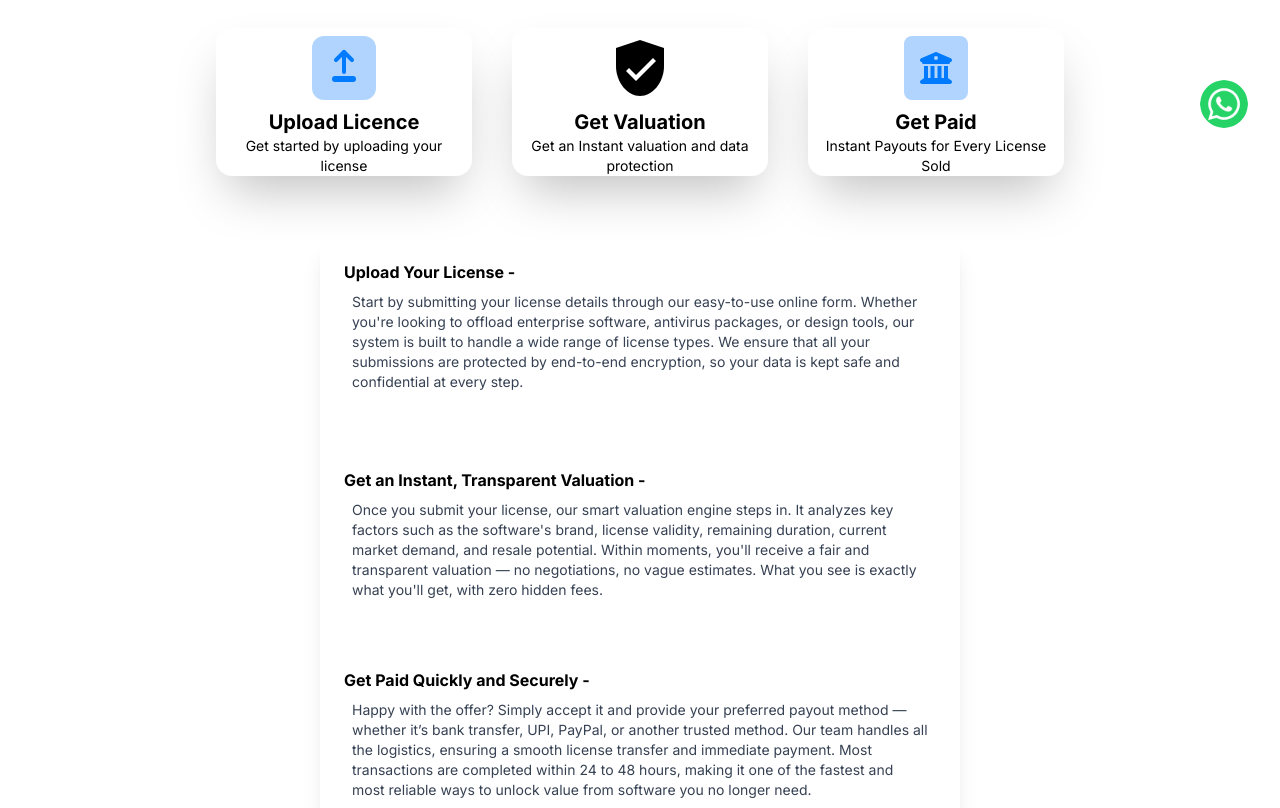
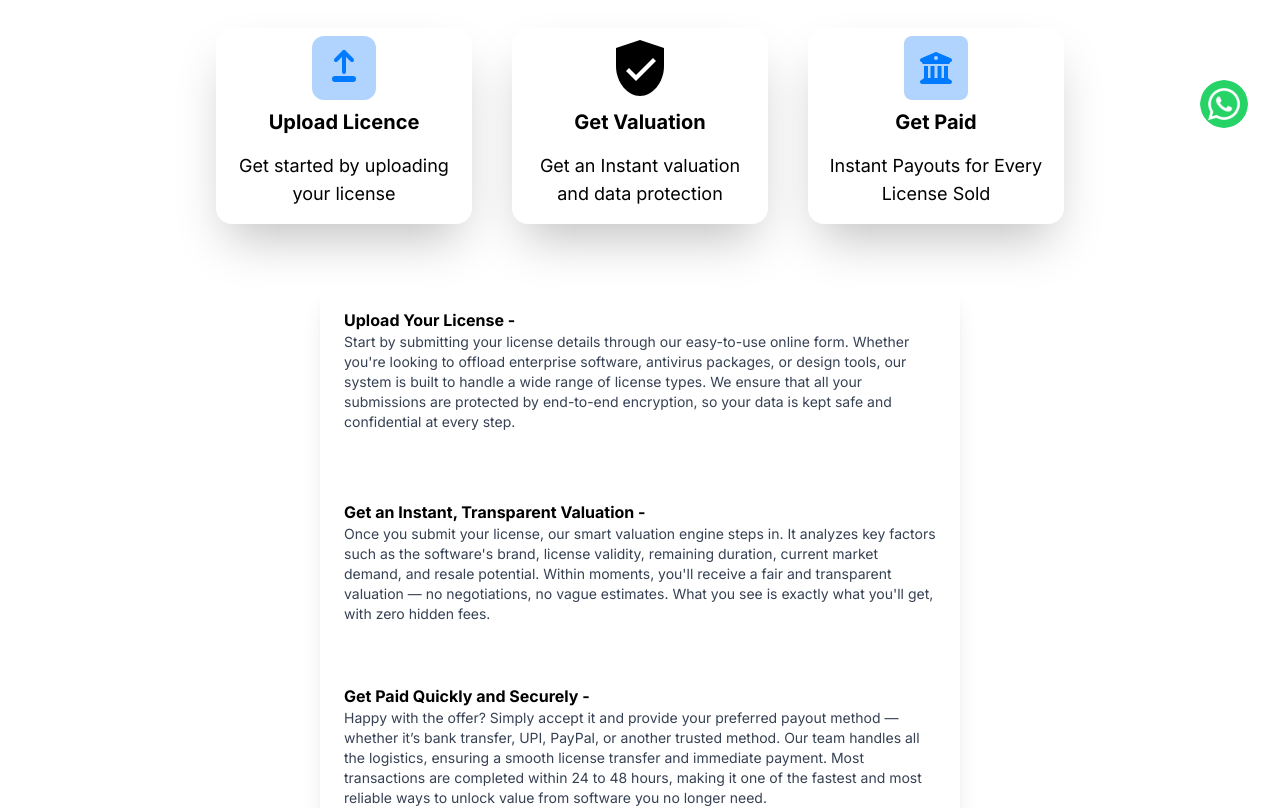
Before and after one commit to aakashdalal108/credex-softsell, a React (Vite) app: page / in a window 1280 px wide. Shown: the part 640-1448 px from the top of the page. Built offline with nearby package versions, Linux system fonts and the light colour scheme.

Commit message:
Update Work.jsx

```diff
--- a/src/components/Work.jsx
+++ b/src/components/Work.jsx
@@ -27,7 +27,7 @@ const Work = () => {
           </div>
           <div>
             <h2 className='text-xl font-bold'>Upload Licence</h2>
-            <p className='text-sm px-4'>Get started by uploading your license</p>
+            <p className='p-4 text-lg'>Get started by uploading your license</p>
           </div>
         </motion.div>
 
@@ -43,7 +43,7 @@ const Work = () => {
           </div>
           <div>
             <h2 className='text-xl font-bold'>Get Valuation</h2>
-            <p className='text-sm px-4'>Get an Instant valuation and data protection</p>
+            <p className='p-4 text-lg'>Get an Instant valuation and data protection</p>
           </div>
         </motion.div>
 
@@ -59,7 +59,7 @@ const Work = () => {
           </div>
           <div>
             <h2 className='text-xl font-bold'>Get Paid</h2>
-            <p className='text-sm px-4'>Instant Payouts for Every License Sold</p>
+            <p className='p-4 text-lg'>Instant Payouts for Every License Sold</p>
           </div>
         </motion.div>
       </div>
@@ -73,7 +73,7 @@ const Work = () => {
       >
         <div className='my-5 p-6'>
           <b>Upload Your License -</b>
-          <p className='m-2 text-sm text-gray-700'>
+          <p className=' text-sm text-gray-700'>
             Start by submitting your license details through our easy-to-use online form.
             Whether you're looking to offload enterprise software, antivirus packages, or
             design tools, our system is built to handle a wide range of license types. We
@@ -84,7 +84,7 @@ const Work = () => {
 
         <div className='my-3 p-6'>
           <b>Get an Instant, Transparent Valuation -</b>
-          <p className='m-2 text-sm text-gray-700'>
+          <p className=' text-sm text-gray-700'>
             Once you submit your license, our smart valuation engine steps in. It analyzes
             key factors such as the software's brand, license validity, remaining
             duration, current market demand, and resale potential. Within moments, you'll
@@ -95,7 +95,7 @@ const Work = () => {
 
         <div className='my-3 p-6'>
           <b>Get Paid Quickly and Securely -</b>
-          <p className='m-2 text-sm text-gray-700'>
+          <p className=' text-sm text-gray-700'>
             Happy with the offer? Simply accept it and provide your preferred payout method
             — whether it’s bank transfer, UPI, PayPal, or another trusted method. Our team
             handles all the logistics, ensuring a smooth license transfer and immediate
```
